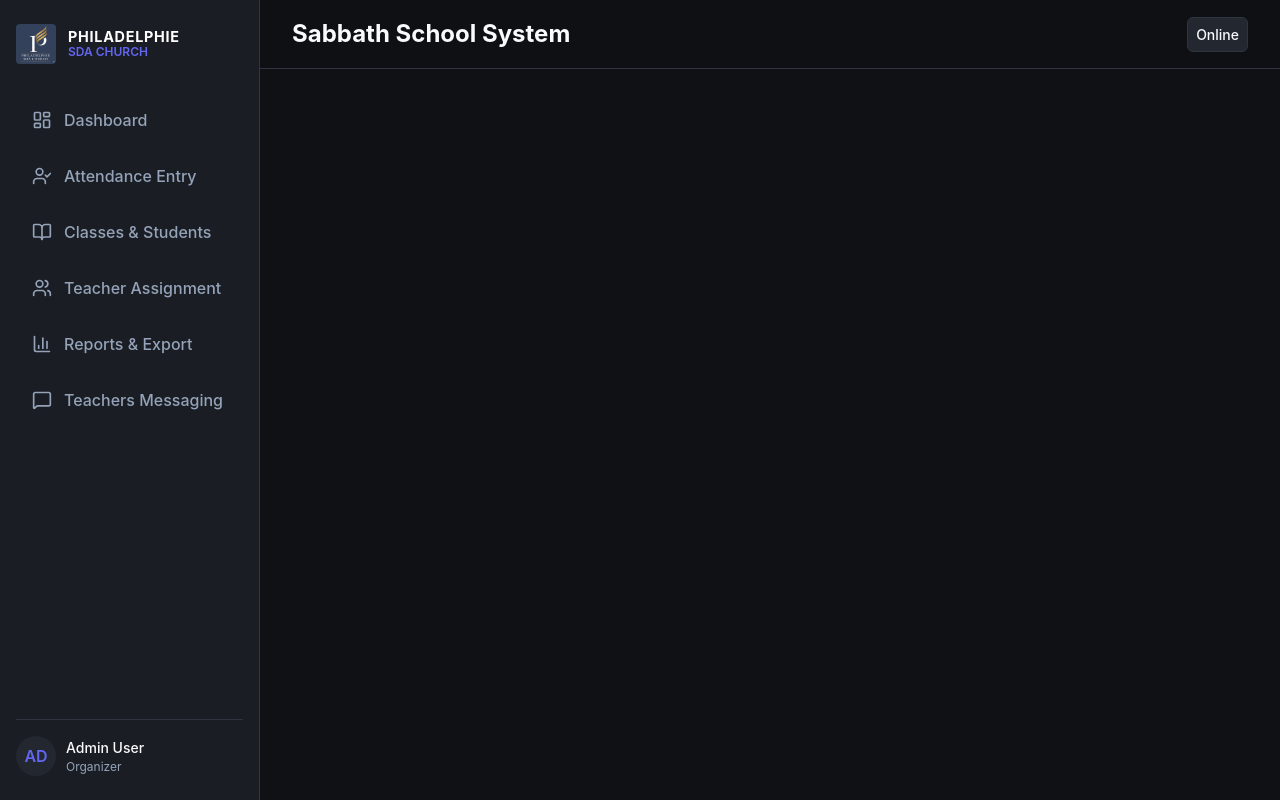
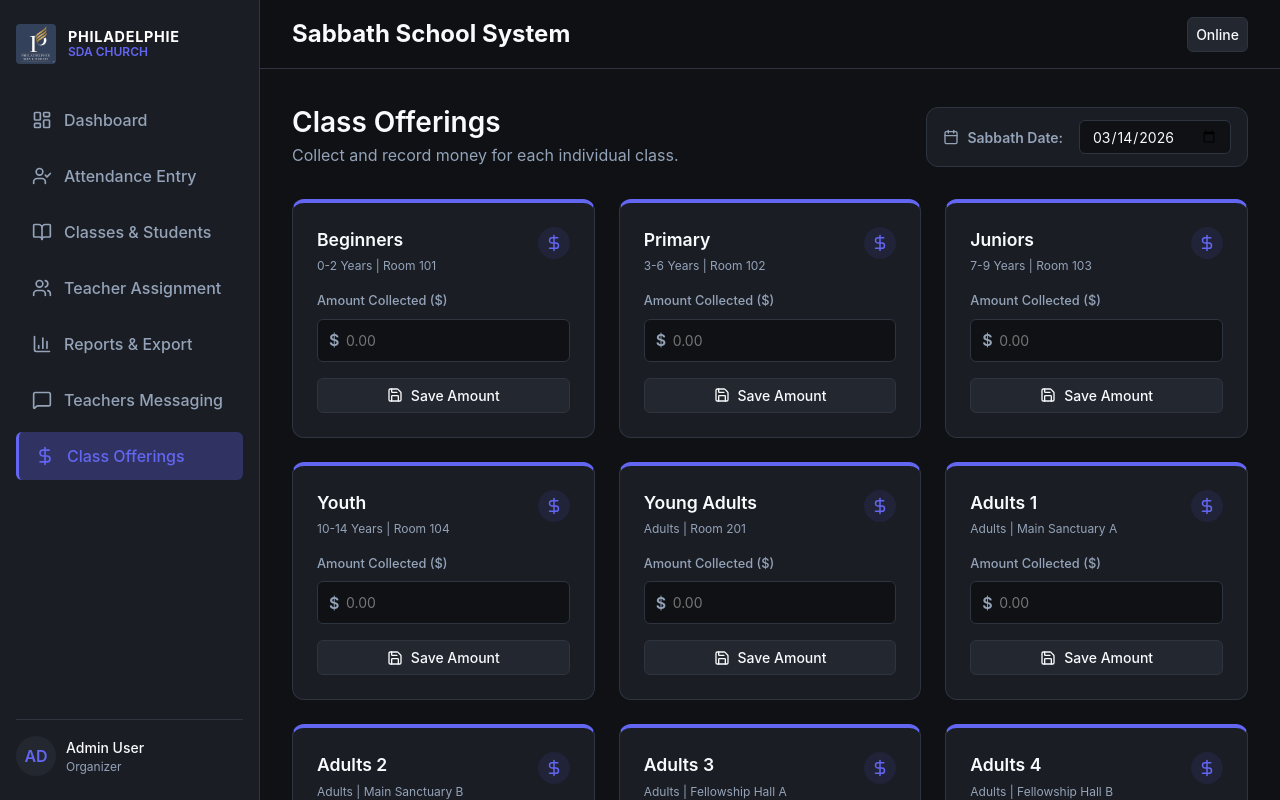
Before and after one commit to bacha77/attendance, a React (Vite) app: page /attendance/offerings in a window 1280 px wide. Built offline with nearby package versions, Linux system fonts and the light colour scheme.

Commit message:
Add class offering collection and reporting

```diff
--- a/package.json
+++ b/package.json
@@ -17,6 +17,7 @@
     "lucide-react": "^0.577.0",
     "react": "^19.2.4",
     "react-dom": "^19.2.4",
+    "react-is": "^19.2.4",
     "react-router-dom": "^7.13.1",
     "recharts": "^3.8.0",
     "uuid": "^13.0.0",
--- a/src/App.tsx
+++ b/src/App.tsx
@@ -1,12 +1,13 @@
 import React, { useState } from 'react';
 import { BrowserRouter as Router, Routes, Route, NavLink } from 'react-router-dom';
-import { LayoutDashboard, Users, BookOpen, UserCheck, BarChart3, MessageSquare, Menu, X } from 'lucide-react';
+import { LayoutDashboard, Users, BookOpen, UserCheck, BarChart3, MessageSquare, Menu, X, DollarSign } from 'lucide-react';
 import Dashboard from './pages/Dashboard';
 import Classes from './pages/Classes';
 import Teachers from './pages/Teachers';
 import Attendance from './pages/Attendance';
 import Reports from './pages/Reports';
 import Messaging from './pages/Messaging';
+import Offerings from './pages/Offerings';
 import { AppProvider } from './context/AppContext';
 
 const App: React.FC = () => {
@@ -59,6 +60,10 @@ const App: React.FC = () => {
                 <MessageSquare size={20} />
                 Teachers Messaging
               </NavLink>
+              <NavLink to="/offerings" className={({ isActive }) => `nav-link ${isActive ? 'active' : ''}`} onClick={() => window.innerWidth <= 768 && setSidebarOpen(false)}>
+                <DollarSign size={20} />
+                Class Offerings
+              </NavLink>
             </nav>
 
             <div style={{ marginTop: 'auto', paddingTop: '1rem', borderTop: '1px solid var(--border-color)', display: 'flex', alignItems: 'center', gap: '10px' }}>
@@ -89,6 +94,7 @@ const App: React.FC = () => {
                 <Route path="/attendance" element={<Attendance />} />
                 <Route path="/reports" element={<Reports />} />
                 <Route path="/messaging" element={<Messaging />} />
+                <Route path="/offerings" element={<Offerings />} />
               </Routes>
             </div>
           </main>
--- a/src/context/AppContext.tsx
+++ b/src/context/AppContext.tsx
@@ -1,7 +1,7 @@
 import React, { createContext, useContext, useState } from 'react';
 import type { ReactNode } from 'react';
-import { initialClasses, initialTeachers, initialStudents, initialAttendance } from '../data/mockData';
-import type { Class, Teacher, Student, AttendanceRecord } from '../data/mockData';
+import { initialClasses, initialTeachers, initialStudents, initialAttendance, initialOfferings } from '../data/mockData';
+import type { Class, Teacher, Student, AttendanceRecord, ClassOffering } from '../data/mockData';
 import { v4 as uuidv4 } from 'uuid';
 
 interface AppState {
@@ -9,6 +9,7 @@ interface AppState {
     teachers: Teacher[];
     students: Student[];
     attendance: AttendanceRecord[];
+    offerings: ClassOffering[];
     extraEmails: string[];
     addClass: (cls: Omit<Class, 'id'>) => void;
     updateClass: (id: string, cls: Partial<Class>) => void;
@@ -16,6 +17,7 @@ interface AppState {
     assignTeacher: (teacherId: string, classId: string) => void;
     unassignTeacher: (teacherId: string, classId: string) => void;
     recordAttendance: (classId: string, date: string, records: { studentId: string, status: 'present' | 'absent', sevenDaysStudy: boolean }[], recordedBy: string) => void;
+    recordOffering: (classId: string, date: string, amount: number) => void;
     addStudent: (student: Omit<Student, 'id'>) => void;
     updateStudent: (id: string, student: Partial<Student>) => void;
     removeStudent: (id: string) => void;
@@ -32,6 +34,7 @@ export const AppProvider: React.FC<{ children: ReactNode }> = ({ children }) =>
     const [teachers, setTeachers] = useState<Teacher[]>(initialTeachers);
     const [students, setStudents] = useState<Student[]>(initialStudents);
     const [attendance, setAttendance] = useState<AttendanceRecord[]>(initialAttendance);
+    const [offerings, setOfferings] = useState<ClassOffering[]>(initialOfferings);
     const [extraEmails, setExtraEmails] = useState<string[]>(['pastor@philadelphie.org', 'clerk@philadelphie.org']);
 
     const addClass = (cls: Omit<Class, 'id'>) => {
@@ -91,6 +94,11 @@ export const AppProvider: React.FC<{ children: ReactNode }> = ({ children }) =>
         setAttendance([...filtered, ...formattedRecords]);
     };
 
+    const recordOffering = (classId: string, date: string, amount: number) => {
+        const filtered = offerings.filter(o => !(o.classId === classId && o.date === date));
+        setOfferings([...filtered, { id: uuidv4(), classId, date, amount }]);
+    };
+
     const addStudent = (student: Omit<Student, 'id'>) => {
         setStudents([...students, { ...student, id: uuidv4() }]);
     };
@@ -132,8 +140,8 @@ export const AppProvider: React.FC<{ children: ReactNode }> = ({ children }) =>
 
     return (
         <AppContext.Provider value={{
-            classes, teachers, students, attendance, extraEmails,
-            addClass, updateClass, removeClass, assignTeacher, unassignTeacher, recordAttendance,
+            classes, teachers, students, attendance, offerings, extraEmails,
+            addClass, updateClass, removeClass, assignTeacher, unassignTeacher, recordAttendance, recordOffering,
             addStudent, updateStudent, removeStudent,
             addTeacher, updateTeacher, removeTeacher, updateExtraEmails
         }}>
--- a/src/data/mockData.ts
+++ b/src/data/mockData.ts
@@ -44,6 +44,14 @@ export interface AttendanceRecord {
   sevenDaysStudy: boolean;
   recordedBy: string; // teacher id
 }
+
+export interface ClassOffering {
+  id: string;
+  classId: string;
+  date: string;
+  amount: number;
+}
+
 
 // 9 Default Classes
 export const initialClasses: Class[] = [
@@ -119,3 +127,5 @@ export const generateMockAttendance = (students: Student[]): AttendanceRecord[]
 };
 
 export const initialAttendance = generateMockAttendance(initialStudents);
+
+export const initialOfferings: ClassOffering[] = [];
--- /dev/null
+++ b/src/pages/Offerings.tsx
@@ -0,0 +1,134 @@
+import React, { useState } from 'react';
+import { useAppContext } from '../context/AppContext';
+import { DollarSign, Calendar, Save, CheckCircle } from 'lucide-react';
+
+const Offerings: React.FC = () => {
+    const { classes, recordOffering, offerings } = useAppContext();
+    const [date, setDate] = useState(() => {
+        const d = new Date();
+        const day = d.getDay();
+        const offset = (day + 1) % 7;
+        d.setDate(d.getDate() - offset);
+        return d.toISOString().split('T')[0];
+    });
+
+    const [classAmounts, setClassAmounts] = useState<{ [key: string]: string }>({});
+    const [savedClasses, setSavedClasses] = useState<string[]>([]);
+
+    // Load existing offerings if any
+    React.useEffect(() => {
+        const initialAmounts: { [key: string]: string } = {};
+        classes.forEach(c => {
+            const existing = offerings.find(o => o.classId === c.id && o.date === date);
+            initialAmounts[c.id] = existing ? existing.amount.toString() : '';
+        });
+        setClassAmounts(initialAmounts);
+        setSavedClasses([]);
+    }, [date, classes, offerings]);
+
+    const handleAmountChange = (classId: string, value: string) => {
+        // Allow only numbers and decimal
+        if (value === '' || /^\d*\.?\d*$/.test(value)) {
+            setClassAmounts(prev => ({ ...prev, [classId]: value }));
+            setSavedClasses(prev => prev.filter(id => id !== classId));
+        }
+    };
+
+    const handleSaveClass = (classId: string) => {
+        const amount = parseFloat(classAmounts[classId] || '0');
+        recordOffering(classId, date, amount);
+        setSavedClasses(prev => [...prev, classId]);
+    };
+
+    const handleSaveAll = () => {
+        classes.forEach(c => {
+            const amount = parseFloat(classAmounts[c.id] || '0');
+            recordOffering(c.id, date, amount);
+        });
+        setSavedClasses(classes.map(c => c.id));
+        alert('All offerings saved successfully!');
+    };
+
+    return (
+        <div className="animate-fade-in">
+            <div style={{ marginBottom: '2rem', display: 'flex', justifyContent: 'space-between', alignItems: 'flex-end', flexWrap: 'wrap', gap: '1rem' }}>
+                <div>
+                    <h2 style={{ fontSize: '1.75rem', fontWeight: 600 }}>Class Offerings</h2>
+                    <p style={{ color: 'var(--text-muted)' }}>Collect and record money for each individual class.</p>
+                </div>
+
+                <div className="card" style={{ padding: '0.75rem 1rem', display: 'flex', gap: '1rem', alignItems: 'center', marginBottom: 0 }}>
+                    <label style={{ fontSize: '0.875rem', fontWeight: 600, color: 'var(--text-muted)', display: 'flex', gap: '0.5rem', alignItems: 'center' }}>
+                        <Calendar size={16} /> Sabbath Date:
+                    </label>
+                    <input
+                        type="date"
+                        className="form-control"
+                        style={{ width: 'auto', fontSize: '0.875rem', padding: '0.4rem 0.75rem' }}
+                        value={date}
+                        onChange={e => {
+                            const d = new Date(e.target.value);
+                            const day = d.getUTCDay();
+                            if (day !== 6) {
+                                alert('Please select a Sabbath (Saturday).');
+                                return;
+                            }
+                            setDate(e.target.value);
+                        }}
+                    />
+                </div>
+            </div>
+
+            <div style={{ display: 'grid', gridTemplateColumns: 'repeat(auto-fill, minmax(280px, 1fr))', gap: '1.5rem', marginBottom: '2rem' }}>
+                {classes.map(cls => (
+                    <div key={cls.id} className="card" style={{ display: 'flex', flexDirection: 'column', gap: '1rem', borderTop: '4px solid var(--primary-color)' }}>
+                        <div style={{ display: 'flex', justifyContent: 'space-between', alignItems: 'flex-start' }}>
+                            <div>
+                                <h3 style={{ fontSize: '1.1rem', fontWeight: 600, marginBottom: '0.25rem' }}>{cls.name}</h3>
+                                <p style={{ fontSize: '0.75rem', color: 'var(--text-muted)' }}>{cls.ageGroup} | {cls.room}</p>
+                            </div>
+                            <div style={{ width: '32px', height: '32px', borderRadius: '50%', backgroundColor: 'rgba(99, 102, 241, 0.1)', display: 'flex', alignItems: 'center', justifyContent: 'center', color: 'var(--primary-color)' }}>
+                                <DollarSign size={18} />
+                            </div>
+                        </div>
+
+                        <div className="form-group" style={{ marginBottom: 0 }}>
+                            <label className="form-label" style={{ fontSize: '0.8rem' }}>Amount Collected ($)</label>
+                            <div style={{ position: 'relative' }}>
+                                <span style={{ position: 'absolute', left: '0.75rem', top: '50%', transform: 'translateY(-50%)', color: 'var(--text-muted)', fontWeight: 600 }}>$</span>
+                                <input
+                                    type="text"
+                                    className="form-control"
+                                    placeholder="0.00"
+                                    style={{ paddingLeft: '1.75rem' }}
+                                    value={classAmounts[cls.id] || ''}
+                                    onChange={e => handleAmountChange(cls.id, e.target.value)}
+                                />
+                            </div>
+                        </div>
+
+                        <button
+                            className={`btn ${savedClasses.includes(cls.id) ? 'btn-success' : 'btn-secondary'}`}
+                            style={{ display: 'flex', gap: '0.5rem', justifyContent: 'center', alignItems: 'center' }}
+                            onClick={() => handleSaveClass(cls.id)}
+                        >
+                            {savedClasses.includes(cls.id) ? (
+                                <><CheckCircle size={16} /> Saved</>
+                            ) : (
+                                <><Save size={16} /> Save Amount</>
+                            )}
+                        </button>
+                    </div>
+                ))}
+            </div>
+
+            <div style={{ display: 'flex', justifyContent: 'flex-end', gap: '1rem' }}>
+                <button className="btn btn-primary" onClick={handleSaveAll} style={{ padding: '0.75rem 2rem', fontWeight: 600 }}>
+                    Submit All Offerings
+                </button>
+            </div>
+        </div>
+    );
+};
+
+export default Offerings;
--- a/src/pages/Reports.tsx
+++ b/src/pages/Reports.tsx
@@ -7,7 +7,7 @@ import jsPDF from 'jspdf';
 import autoTable from 'jspdf-autotable';
 
 const Reports: React.FC = () => {
-    const { classes, students, attendance, extraEmails, updateExtraEmails } = useAppContext();
+    const { classes, students, attendance, offerings, extraEmails, updateExtraEmails } = useAppContext();
     const [reportType, setReportType] = useState('class'); // 'class' or 'student'
     const [isEditingEmails, setIsEditingEmails] = useState(false);
     const [tempEmails, setTempEmails] = useState(extraEmails.join(', '));
@@ -16,6 +16,7 @@ const Reports: React.FC = () => {
     const classData = classes.map(c => {
         const classStudents = students.filter(s => s.classId === c.id);
         const classAttendance = attendance.filter(a => a.classId === c.id);
+        const classOfferings = offerings.filter(o => o.classId === c.id);
 
         let presentCount = 0;
         let absentCount = 0;
@@ -27,12 +28,15 @@ const Reports: React.FC = () => {
             if (a.sevenDaysStudy) sevenDaysStudyCount++;
         });
 
+        const totalOffering = classOfferings.reduce((sum, o) => sum + o.amount, 0);
+
         return {
             name: c.name,
             present: presentCount,
             absent: absentCount,
             sevenDaysStudy: sevenDaysStudyCount,
-            totalStudents: classStudents.length
+            totalStudents: classStudents.length,
+            offering: totalOffering
         };
     });
 
@@ -47,11 +51,11 @@ const Reports: React.FC = () => {
         const doc = new jsPDF();
         doc.text("Sabbath School Attendance Report", 14, 15);
 
-        const tableColumn = ["Class Name", "Present", "Absent", "7 Days Study", "Total Enrolled"];
+        const tableColumn = ["Class Name", "Present", "Absent", "7 Days Study", "Total Enrolled", "Offering ($)"];
         const tableRows: any[] = [];
 
         classData.forEach(c => {
-            tableRows.push([c.name, c.present, c.absent, c.sevenDaysStudy, c.totalStudents]);
+            tableRows.push([c.name, c.present, c.absent, c.sevenDaysStudy, c.totalStudents, `$${c.offering.toFixed(2)}`]);
         });
 
         autoTable(doc, {
@@ -163,15 +167,24 @@ const Reports: React.FC = () => {
                                                 <stop offset="5%" stopColor="var(--primary-color)" stopOpacity={0.8} />
                                                 <stop offset="95%" stopColor="var(--primary-color)" stopOpacity={0.2} />
                                             </linearGradient>
+                                            <linearGradient id="colorOffering" x1="0" y1="0" x2="0" y2="1">
+                                                <stop offset="5%" stopColor="var(--warning-color)" stopOpacity={0.8} />
+                                                <stop offset="95%" stopColor="var(--warning-color)" stopOpacity={0.2} />
+                                            </linearGradient>
                                         </defs>
                                         <CartesianGrid strokeDasharray="3 3" stroke="var(--border-color)" vertical={false} />
                                         <XAxis dataKey="name" stroke="var(--text-muted)" fontSize={12} tickLine={false} axisLine={false} />
                                         <YAxis stroke="var(--text-muted)" fontSize={12} tickLine={false} axisLine={false} />
-                                        <Tooltip contentStyle={{ backgroundColor: 'var(--surface-color)', borderColor: 'var(--border-color)', borderRadius: 'var(--radius-sm)', color: 'var(--text-main)', boxShadow: '0 4px 12px rgba(0,0,0,0.2)' }} cursor={{ fill: 'var(--surface-hover)' }} />
+                                        <Tooltip
+                                            contentStyle={{ backgroundColor: 'var(--surface-color)', borderColor: 'var(--border-color)', borderRadius: 'var(--radius-sm)', color: 'var(--text-main)', boxShadow: '0 4px 12px rgba(0,0,0,0.2)' }}
+                                            cursor={{ fill: 'var(--surface-hover)' }}
+                                            formatter={(value: any, name: any) => name === "Offering ($)" ? `$${value}` : value}
+                                        />
                                         <Legend wrapperStyle={{ paddingTop: '20px' }} iconType="circle" />
                                         <Bar dataKey="present" name="Present" fill="url(#colorPresent)" radius={[4, 4, 0, 0]} animationDuration={1500} animationEasing="ease-out" />
                                         <Bar dataKey="absent" name="Absent" fill="url(#colorAbsent)" radius={[4, 4, 0, 0]} animationDuration={1500} animationEasing="ease-out" />
                                         <Bar dataKey="sevenDaysStudy" name="7 Days Study" fill="url(#color7Days)" radius={[4, 4, 0, 0]} animationDuration={1500} animationEasing="ease-out" />
+                                        <Bar dataKey="offering" name="Offering ($)" fill="url(#colorOffering)" radius={[4, 4, 0, 0]} animationDuration={1500} animationEasing="ease-out" />
                                     </BarChart>
                                 </ResponsiveContainer>
                             </div>
```
Also changed, not shown: 1 other file (tests, documents, lock files or other folders).
